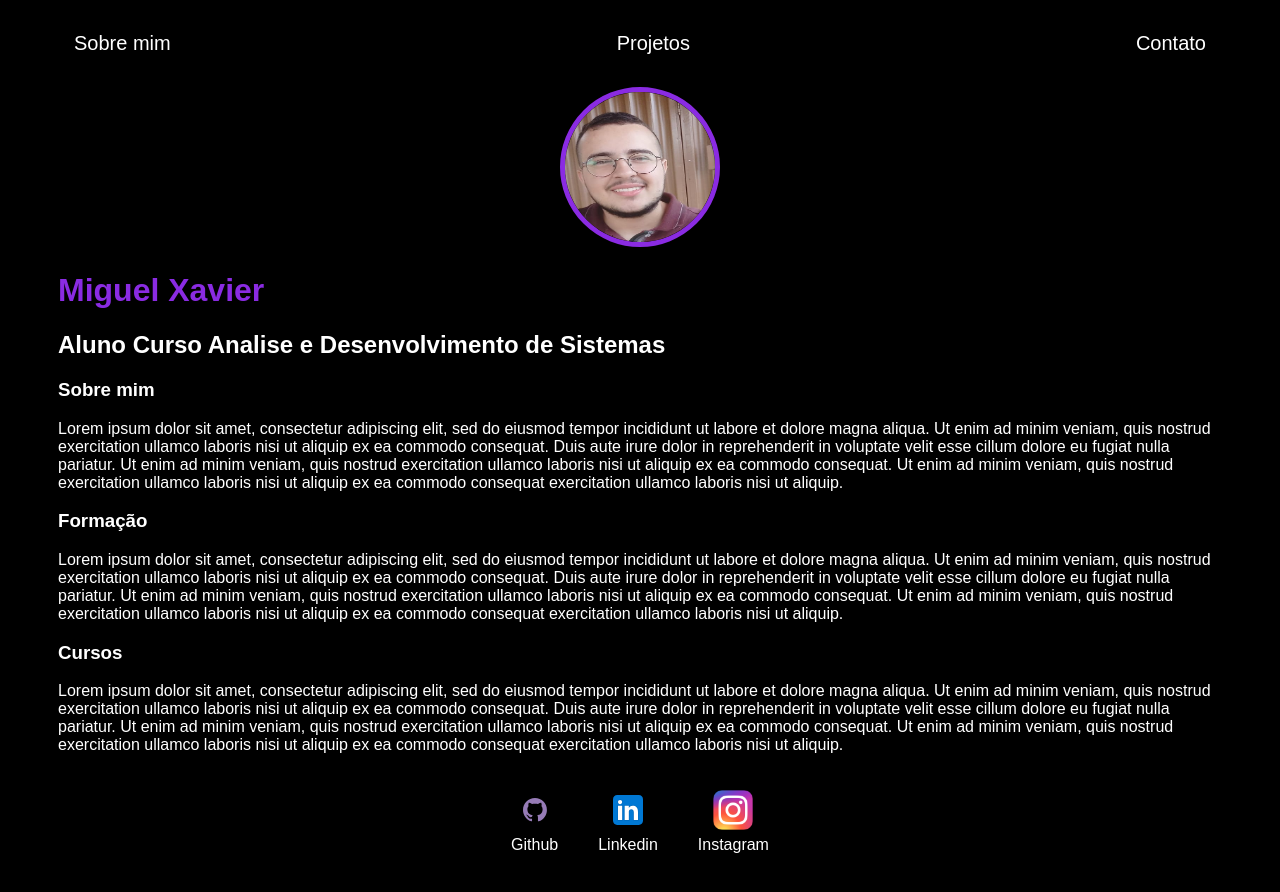
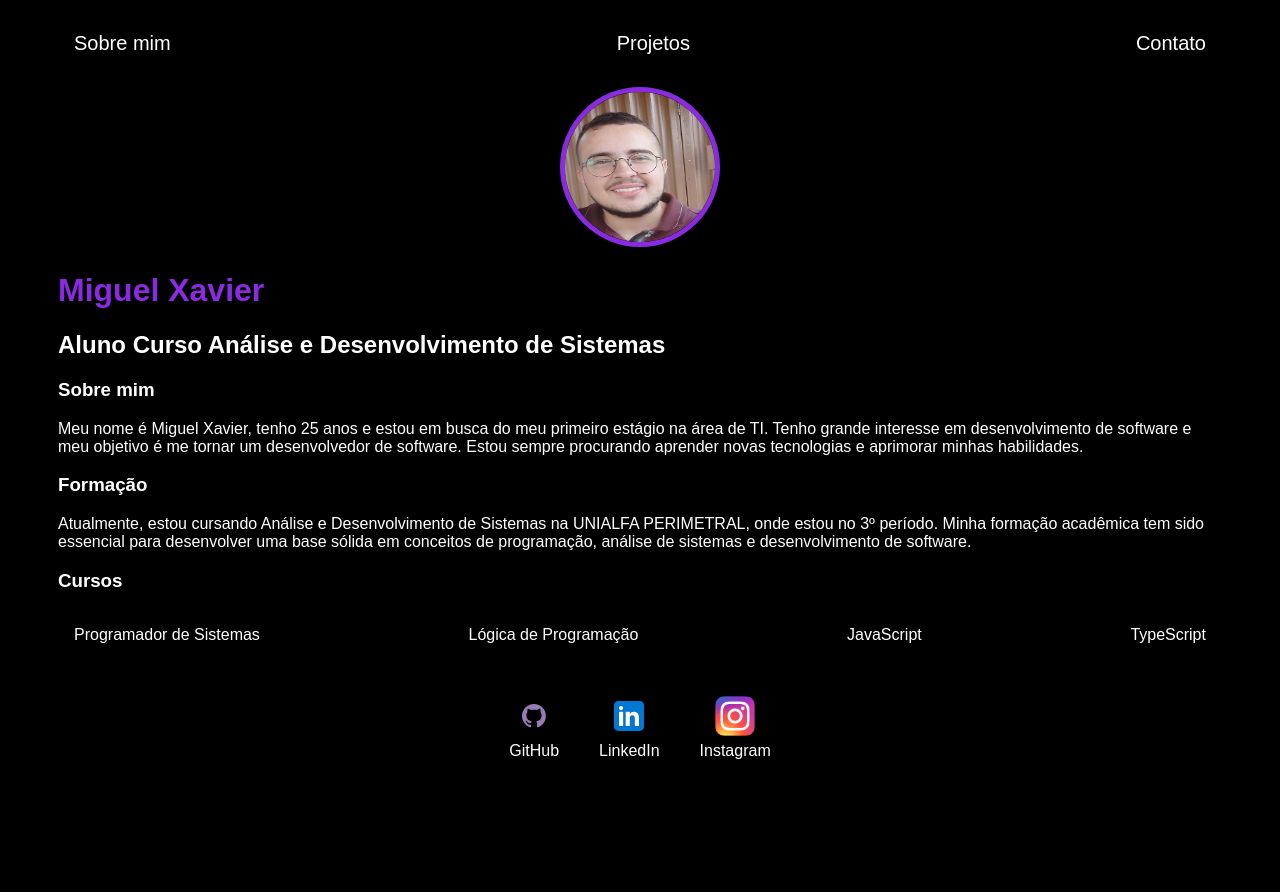
Before and after one commit to omiguelxavier/Meu-site-apresentacao, a plain HTML site: page index.html in a window 1280 px wide. After the commit the page ends 804 px from the top, so only its background shows below. Drawn offline with Linux system fonts and the light colour scheme.

```diff
--- a/index.html
+++ b/index.html
@@ -27,85 +27,51 @@
 
         <header>
             <div class="center">
-                <img src="./img/miguel.jpeg"></img>
+                <img src="./img/miguel.jpeg" alt="Miguel Xavier">
             </div>
             <h1>Miguel Xavier</h1>
-            <h2>Aluno Curso Analise e Desenvolvimento de Sistemas</h2>
+            <h2>Aluno Curso Análise e Desenvolvimento de Sistemas</h2>
         </header>
 
         <main>
             <section>
                 <h3>Sobre mim</h3>
                 <p>
-                    Lorem ipsum dolor sit amet, consectetur adipiscing
-                    elit, sed do eiusmod tempor incididunt ut labore
-                    et dolore magna aliqua. Ut enim ad minim veniam, quis
-                    nostrud exercitation ullamco laboris nisi ut aliquip
-                    ex ea commodo consequat. Duis aute irure dolor in
-                    reprehenderit in voluptate velit esse cillum dolore
-                    eu fugiat nulla pariatur.
-                    Ut enim ad minim veniam, quis
-                    nostrud exercitation ullamco laboris nisi ut aliquip
-                    ex ea commodo consequat.
-                    Ut enim ad minim veniam, quis
-                    nostrud exercitation ullamco laboris nisi ut aliquip
-                    ex ea commodo consequat exercitation ullamco laboris nisi ut aliquip.
+                    Meu nome é Miguel Xavier, tenho 25 anos e estou em busca do meu primeiro estágio na área de TI. Tenho grande interesse em desenvolvimento de software e meu objetivo é me tornar um desenvolvedor de software. Estou sempre procurando aprender novas tecnologias e aprimorar minhas habilidades.
                 </p>
             </section>
             <section>
                 <h3>Formação</h3>
                 <p>
-                    Lorem ipsum dolor sit amet, consectetur adipiscing
-                    elit, sed do eiusmod tempor incididunt ut labore
-                    et dolore magna aliqua. Ut enim ad minim veniam, quis
-                    nostrud exercitation ullamco laboris nisi ut aliquip
-                    ex ea commodo consequat. Duis aute irure dolor in
-                    reprehenderit in voluptate velit esse cillum dolore
-                    eu fugiat nulla pariatur.
-                    Ut enim ad minim veniam, quis
-                    nostrud exercitation ullamco laboris nisi ut aliquip
-                    ex ea commodo consequat.
-                    Ut enim ad minim veniam, quis
-                    nostrud exercitation ullamco laboris nisi ut aliquip
-                    ex ea commodo consequat exercitation ullamco laboris nisi ut aliquip.
+                    Atualmente, estou cursando Análise e Desenvolvimento de Sistemas na UNIALFA PERIMETRAL, onde estou no 3º período. Minha formação acadêmica tem sido essencial para desenvolver uma base sólida em conceitos de programação, análise de sistemas e desenvolvimento de software.
                 </p>
             </section>
             <section>
                 <h3>Cursos</h3>
-                <p>
-                    Lorem ipsum dolor sit amet, consectetur adipiscing
-                    elit, sed do eiusmod tempor incididunt ut labore
-                    et dolore magna aliqua. Ut enim ad minim veniam, quis
-                    nostrud exercitation ullamco laboris nisi ut aliquip
-                    ex ea commodo consequat. Duis aute irure dolor in
-                    reprehenderit in voluptate velit esse cillum dolore
-                    eu fugiat nulla pariatur.
-                    Ut enim ad minim veniam, quis
-                    nostrud exercitation ullamco laboris nisi ut aliquip
-                    ex ea commodo consequat.
-                    Ut enim ad minim veniam, quis
-                    nostrud exercitation ullamco laboris nisi ut aliquip
-                    ex ea commodo consequat exercitation ullamco laboris nisi ut aliquip.
-                </p>
+                <ul>
+                    <li>Programador de Sistemas</li>
+                    <li>Lógica de Programação</li>
+                    <li>JavaScript</li>
+                    <li>TypeScript</li>
+                </ul>
             </section>
         </main>
 
         <footer>
             <a href="https://github.com/AdrianaSaty" target="_blank" rel="noopener noreferrer">
-                <img src="./img/github.svg"></img>
-                <p>Github</p>
+                <img src="./img/github.svg" alt="GitHub">
+                <p>GitHub</p>
             </a>
             <a href="https://www.linkedin.com/in/adriana-saty-bertelli/" target="_blank" rel="noopener noreferrer">
-                <img src="./img/linkedin.svg"></img>
-                <p>Linkedin</p>
+                <img src="./img/linkedin.svg" alt="LinkedIn">
+                <p>LinkedIn</p>
             </a>
             <a href="https://www.youtube.com/c/AdrianaSaty" target="_blank" rel="noopener noreferrer">
-                <img src="./img/Instagram.svg.webp"></img>
+                <img src="./img/Instagram.svg.webp" alt="Instagram">
                 <p>Instagram</p>
             </a>
         </footer>
     </div>
-
 </body>
 
 </html>
```
